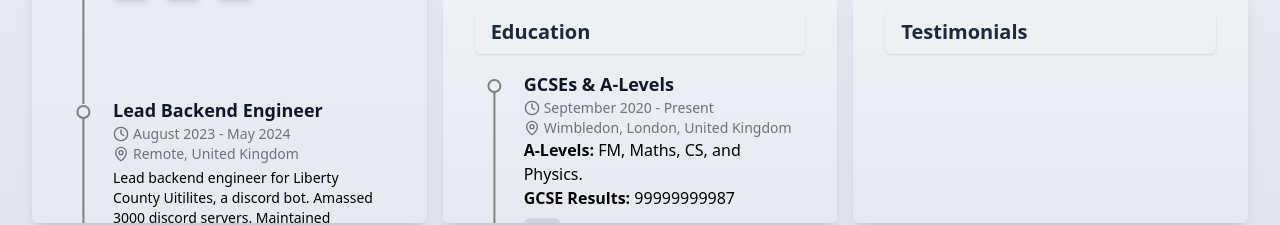
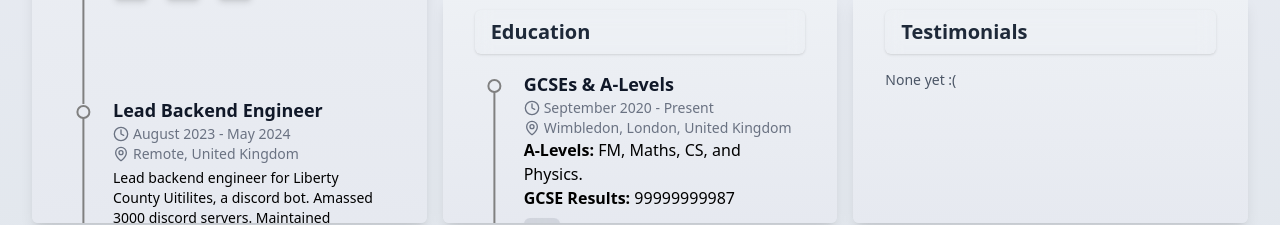
Before and after one commit to tactordev/tactor, a Next.js app: page / in a window 1280 px wide. Shown: the part 529-754 px from the top of the page. Built offline with nearby package versions, Linux system fonts and the light colour scheme.

Commit message:
Testimonials

```diff
--- a/app/page.tsx
+++ b/app/page.tsx
@@ -246,6 +246,7 @@ export default function Home() {
       </Section>
       <Section className="col-span-2 row-span-2 pb-0 overflow-y-auto scrb">
         <h1 className="text-xl font-bold text-gray-800 sticky -top-2 rounded-md px-4 py-2 backdrop-blur-sm shadow-sm">Testimonials</h1>
+        <p className="mt-4 text-sm text-gray-600">None yet :(</p>
       </Section>
       <p></p>
     </main>
```
